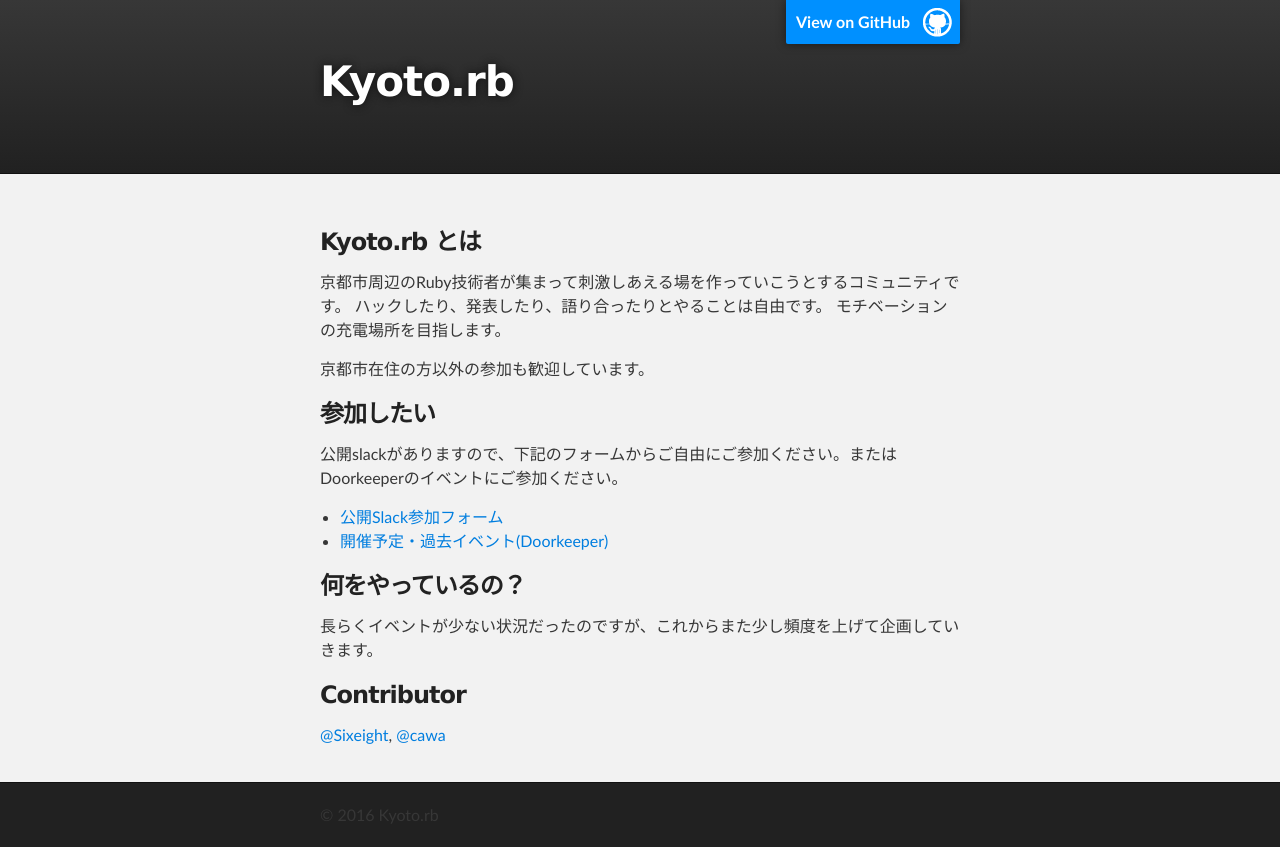
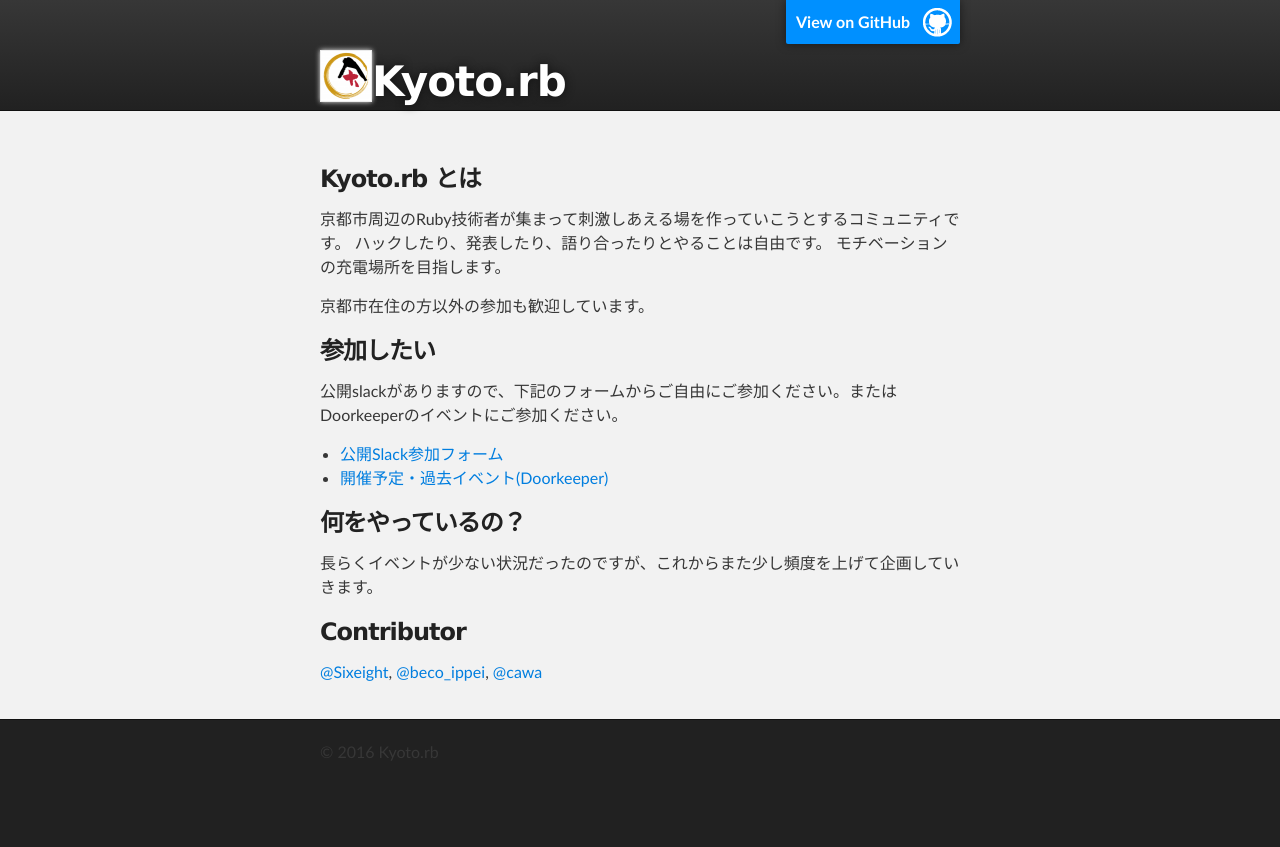
Before and after one commit to kyotorb/kyotorb.github.io, a plain HTML site: page index.html in a window 1280 px wide. After the commit the page ends 800 px from the top, so only its background shows below. Drawn offline with Linux system fonts and the light colour scheme.

Commit message:
Add contributor and title logo

```diff
--- a/index.html
+++ b/index.html
@@ -7,7 +7,6 @@
     <meta name="description" content="Kyoto.rb : ">
 
     <link rel="stylesheet" type="text/css" media="screen" href="stylesheets/stylesheet.css">
-
     <title>Kyoto.rb</title>
   </head>
 
@@ -17,8 +16,12 @@
     <div id="header_wrap" class="outer">
         <header class="inner">
           <a id="forkme_banner" href="https://github.com/kyotorb">View on GitHub</a>
-
+<div class="title_box">
+          <img src="images/kyotorb.png" id="title_logo" />
+</div>
+<div class="title_box">
           <h1 id="project_title">Kyoto.rb</h1>
+</div>
           <h2 id="project_tagline"></h2>
 
         </header>
@@ -54,7 +57,7 @@
 <h3>
 <a id="contributor" class="anchor" href="#contributor" aria-hidden="true"><span aria-hidden="true" class="octicon octicon-link"></span></a>Contributor</h3>
 
-<p><a href="https://twitter.com/Sixeight">@Sixeight</a>, <a href="https://twitter.com/cawa">@cawa</a></p>
+<p><a href="https://twitter.com/Sixeight">@Sixeight</a>, <a href="https://twitter.com/beco_ippei">@beco_ippei</a>, <a href="https://twitter.com/cawa">@cawa</a></p>
       </section>
     </div>
 
--- /dev/null
+++ b/stylesheets/custom.css
@@ -0,0 +1,10 @@
+.title_box {
+  float: left;
+}
+
+#title_logo {
+  margin:  0;
+  padding: 0;
+  width: 50px;
+  height:50px;
+}
--- a/stylesheets/stylesheet.css
+++ b/stylesheets/stylesheet.css
@@ -4,6 +4,7 @@ by Jason Costello, @jsncostello
 *******************************************************************************/
 
 @import url(github-light.css);
+@import url(custom.css);
 
 /*******************************************************************************
 MeyerWeb Reset
```
Also changed, not shown: images/kyotorb.png (added).
